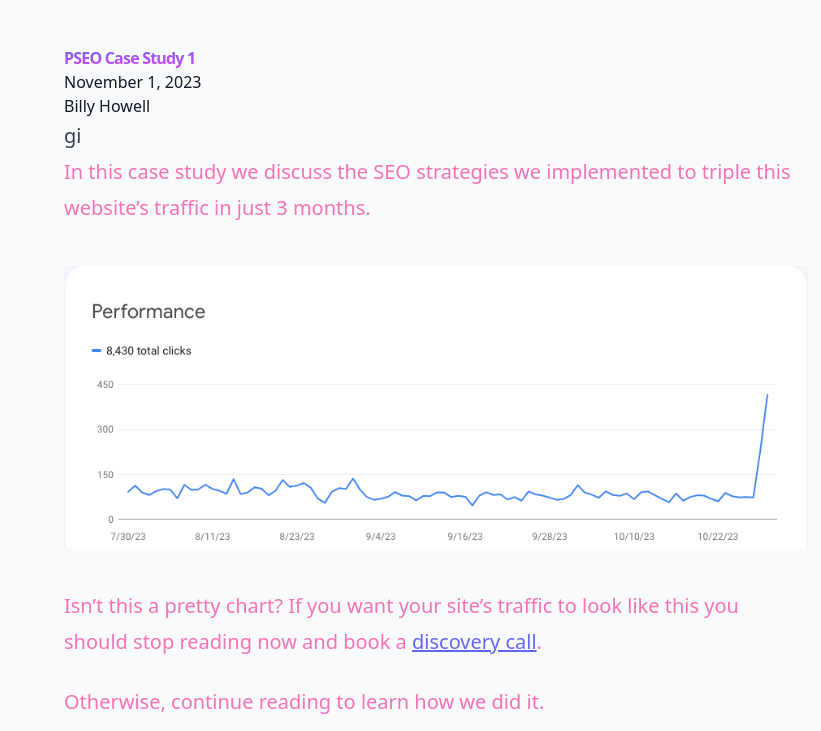
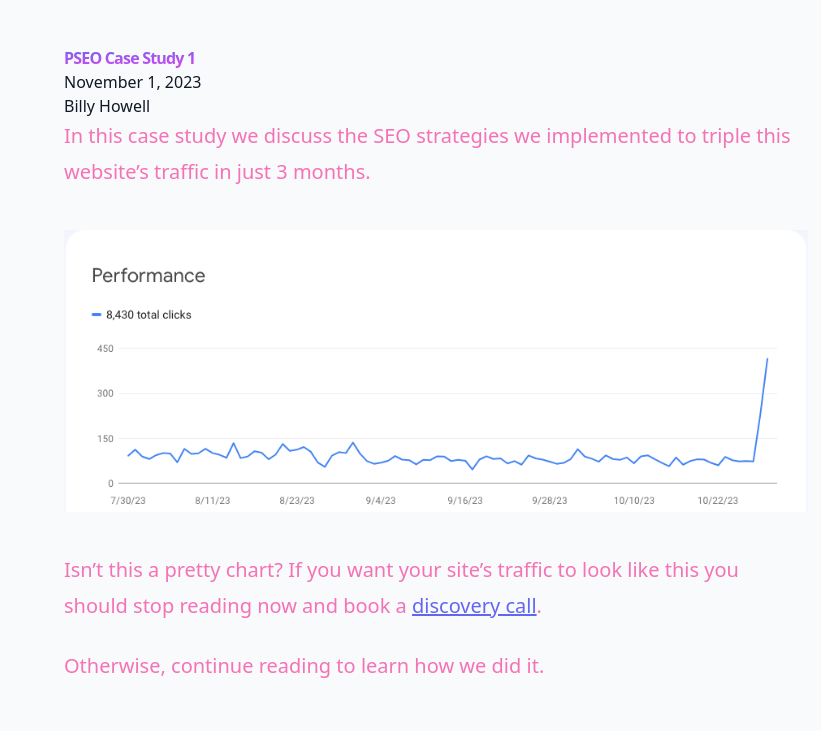
Before and after one commit to Billyjameshowell/astro-landing-page, an Astro site: page /blog/case-study-1 in a window 1280 px wide. Shown: the part 69-800 px from the top of the page, without its empty margins (0-821 px from the left). Built offline with nearby package versions, Linux system fonts and the light colour scheme; Astro itself is replaced by a stand-in of ours; what tailwindcss-fluid-type would draw is missing.

Commit message:
removed erroneous letters

```diff
--- a/src/pages/blog/[slug].astro
+++ b/src/pages/blog/[slug].astro
@@ -36,7 +36,7 @@ console.log("Post Data:", post);
 <h2>{post.data.author}</h2>
 <div
 class="prose lg:prose-xl prose-headings:text-blue-600 prose-p:text-pink-400 prose-li:text-white"
->gi
+>
 <Content />
 </div>
 </Layout>
```
